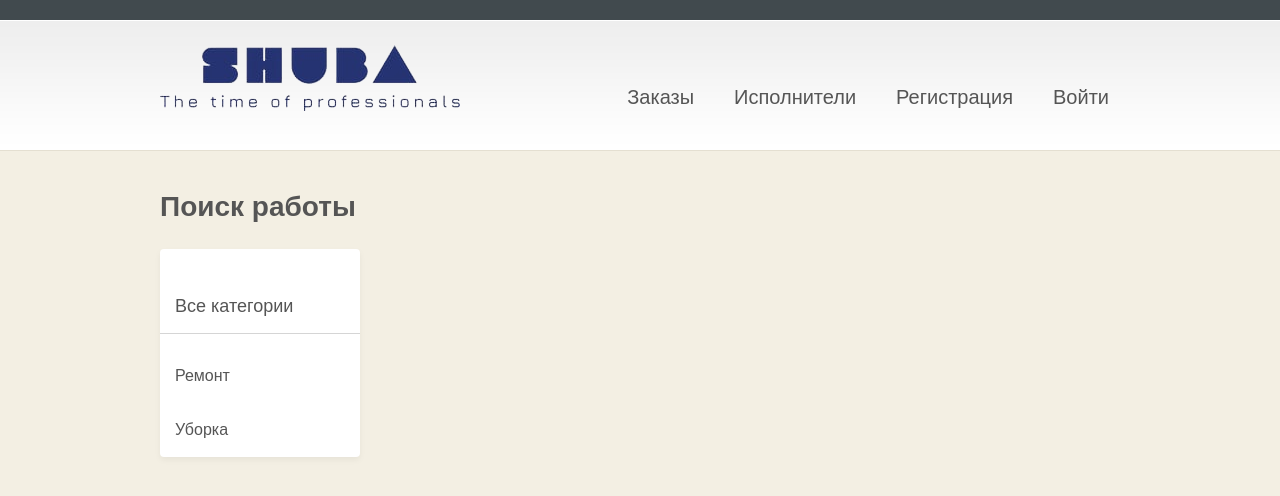
After one commit to Alekseyshutko/Shuba_front, a Flask app: page /repair in a window 1280 px wide. The commit adds this page. Shown: the top 496 px of the page. Run offline with Flask 2, Linux system fonts and the light colour scheme; data that the repository does not hold is empty.

Commit message:
add repair + html + css

```diff
--- a/main.py
+++ b/main.py
@@ -1,6 +1,7 @@
 from flask import Flask, request
 from flask import render_template, redirect, url_for, make_response
 from user.routes import user_blueprint
+import requests
 
 app = Flask(__name__)
 app.register_blueprint(user_blueprint, url_prefix='/user')
@@ -8,7 +9,16 @@ app.config['SECRET_KEY'] = 'SECRET_KEY'
 
 @app.route("/")
 def index():
+    # a = requests.get('http://127.0.0.1:8000/api/ex/').json()
     return render_template('index.html')
+
+
+@app.route("/repair", methods=["GET", "POST"])
+def repair():
+    a = requests.get('http://127.0.0.1:8000/order/api/order/').json()
+    return render_template('repair.html', a=a)
+
+
 
 
 if __name__ == '__main__':
--- a/static/css/style.css
+++ b/static/css/style.css
@@ -105,13 +105,13 @@ a:hover{
 	font-size:20px;
 }
 .menu .current a, .menu li:hover > a{
-	color:#2684cd;
+	color:#253374;
 }
 .menu ul li:hover a, .menu li:hover li a{
 	color:#555;
 }
 .menu ul a:hover{
-	background:#2684cd !important;
+	background:#253374 !important;
 	color:#fff !important;
 }
 .menu ul{
@@ -490,3 +490,48 @@ float:right;
 	padding:15px 0 50px 0;
 	width:100%;
 }
+
+.main-heading {
+margin-top: 0;
+font-weight: 600;
+}
+
+.card {
+    padding: 20px;
+    border-radius: 4px;
+    background-color: #fff;
+    box-shadow: 0 3px 6px #0000000d;
+    margin-bottom: 20px;
+}
+
+.wrapper {
+    display: flex;
+    justify-content: flex-start;
+
+}
+.sidebar {
+    margin-right: 20px;
+    min-width: 200px;
+    border-radius: 4px;
+    background-color: #fff;
+    box-shadow: 0 3px 6px #0000000d;
+}
+.sidebar h4 {
+    padding: 15px;
+    border-bottom: 1px solid #D5D5D5;
+}
+.list-item a {
+    display:block;
+    padding: 15px;
+    font-size: 16px;
+    color: #555;
+}
+.list-item a:hover {
+    cursor: pointer;
+    color: #fff;
+    background:#253374;
+}
+.card-wrapper {
+    width: 100%;
+
+}
--- a/templates/base.html
+++ b/templates/base.html
@@ -16,14 +16,14 @@
 </head>
 <body class="home">
 <div id="wrap">
-  <div id="header"> <img src="static/images/shuba-removebg-preview.png " />
+  <div id="header"> <a href="base.html"><img src="static/images/shuba-removebg-preview.png " /></a>
 
     <div id="nav">
       <ul class="menu">
 
-        <li><a href="page.html">Заказы</a>
+        <li><a href="repair">Заказы</a>
           <ul class="sub-menu">
-            <li><a href="#">Ремонт</a></li>
+            <li><a href="repair">Ремонт</a></li>
             <li><a href="#">Уборка</a></li>
             <li><a href="#">Другое</a></li>
 
--- a/templates/index.html
+++ b/templates/index.html
@@ -3,7 +3,7 @@
 {% block content %}
 <div id="featured-section">
     <h2>The time of professionals</h2>
-    <div id="circles"> <img class="first" src="static/images/image__2_-removebg-preview.png" /> <img src="static/images/image__4_-removebg-preview (1).png" /> <img src="static/images/image__5_-removebg-preview.png" /> <img src="static/images/image__6_-removebg-preview.png" /> </div>
+    <div id="circles"><img class="first" src="static/images/image__2_-removebg-preview.png" /> <img src="static/images/image__4_-removebg-preview (1).png" /> <img src="static/images/image__5_-removebg-preview.png" /> <img src="static/images/image__6_-removebg-preview.png" /> </div>
     <!--end circles-->
     <div id="image-slider">
       <ul id="mycarousel" class="jcarousel-skin-tango">
--- /dev/null
+++ b/templates/repair.html
@@ -0,0 +1,28 @@
+{% extends 'base.html' %}
+<body>
+{% block content %}
+{{ super() }}
+<h2 class="main-heading">Поиск работы</h2>
+<div class="wrapper">
+<sidebar class="sidebar">
+    <h4>Все категории</h4>
+    <ul class="list-item">
+        <li><a href="repair">Ремонт</a></li>
+        <li><a href="#">Уборка</a></li>
+    </ul>
+</sidebar>
+{% for p in a %}
+    <div class="card-wrapper">
+<div class="card">
+<h2>{{p.title}}</h2>
+<p>{{p.description}}</p>
+<p>{{p.price}}</p>
+</div>
+{% endfor %}
+
+    </div>
+    </div>
+
+
+{% endblock %}
+</body>>
```
